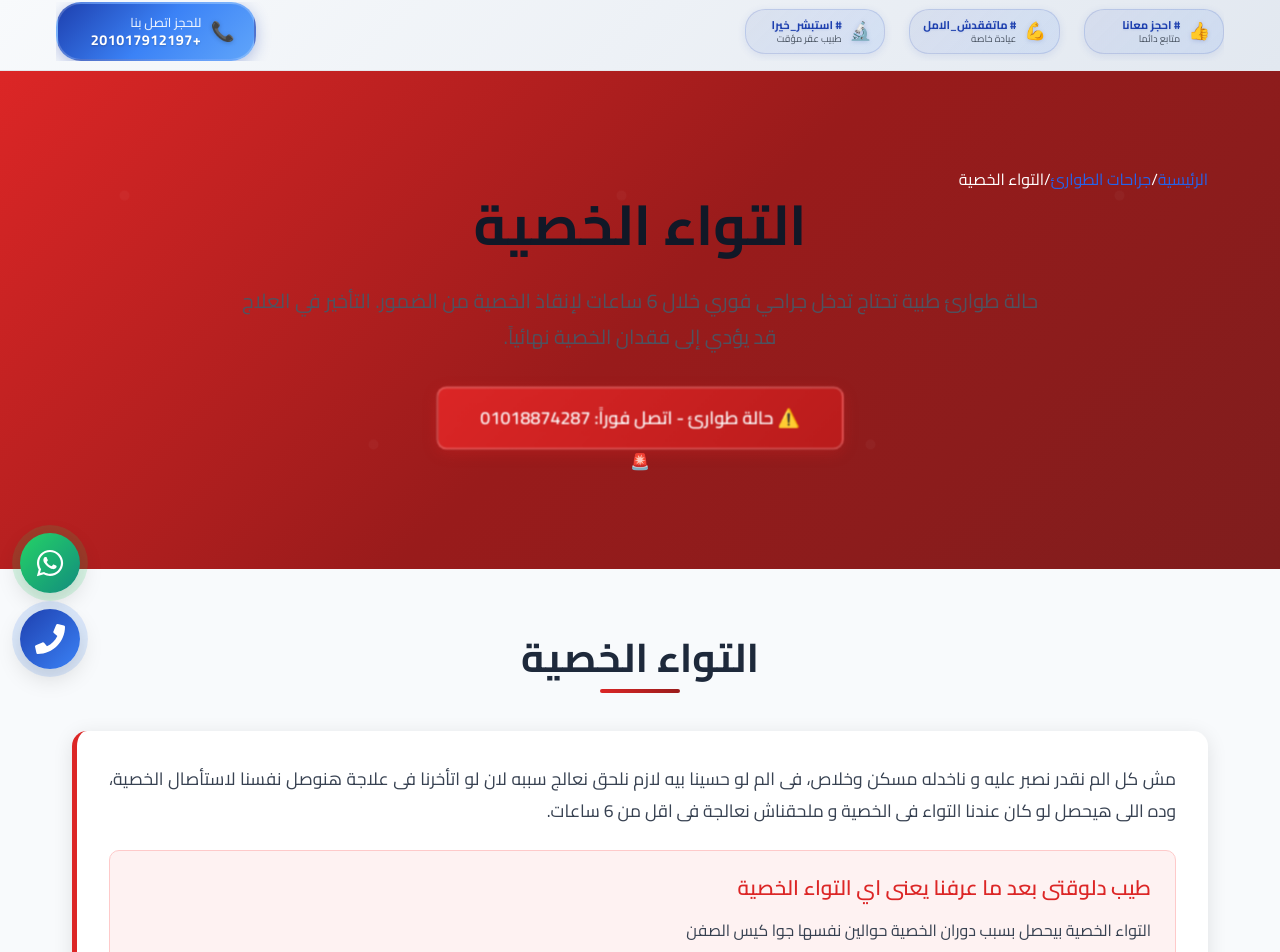
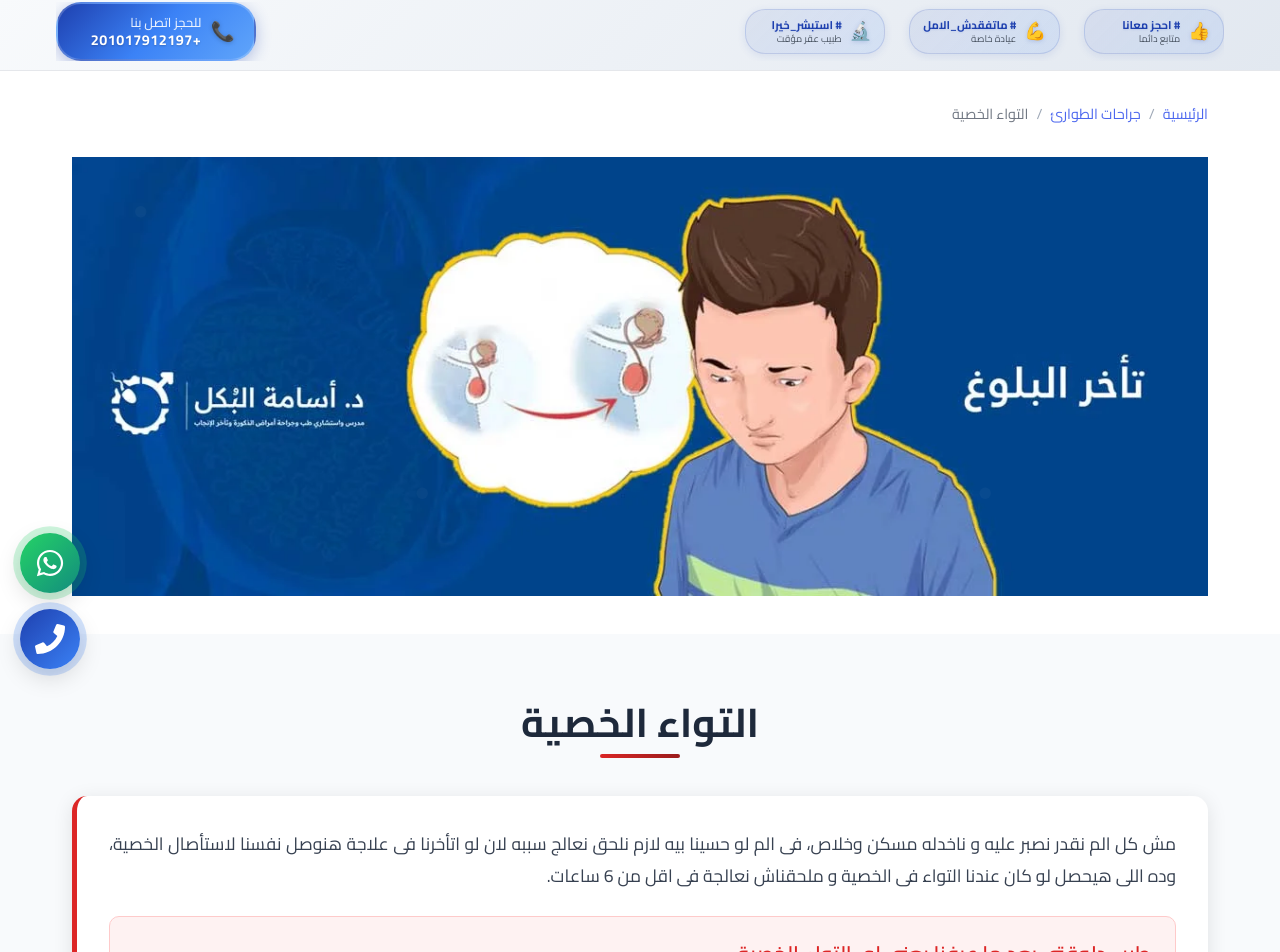
Before and after one commit to Micheal-Soliman/al-bokl, a Next.js app: page /emergency-surgeries/testicular-torsion in a window 1280 px wide. Shown: the part 111-1063 px from the top of the page. Built offline with nearby package versions, Linux system fonts and the light colour scheme.

Commit message:
Enhance breadcrumb styles and improve layout for better user navigation

```diff
--- a/src/app/emergency-surgeries/emergency-surgeries.module.css
+++ b/src/app/emergency-surgeries/emergency-surgeries.module.css
@@ -10,11 +10,35 @@
   padding: 0 2rem;
 }
 
+.breadcrumb {
+  color: black;
+  display: flex;
+  align-items: center;
+  gap: 0.5rem;
+  margin-bottom: 2rem;
+  font-size: 0.9rem;
+  opacity: 0.9;
+}
+
+.breadcrumb a {
+  color: rgb(57, 87, 237);
+  text-decoration: none;
+  transition: opacity 0.3s ease;
+}
+
+.breadcrumb a:hover {
+  opacity: 0.8;
+}
+
+.breadcrumb span {
+  opacity: 0.7;
+}
+
 /* Hero Section */
 .heroSection {
-  background: linear-gradient(135deg, #dc2626 0%, #991b1b 50%, #7f1d1d 100%);
+  /* background: linear-gradient(135deg, #dc2626 0%, #991b1b 50%, #7f1d1d 100%); */
   color: white;
-  padding: 6rem 0;
+  padding: 2rem 0;
   position: relative;
   overflow: hidden;
 }
@@ -69,8 +93,15 @@
 }
 
 @keyframes pulse {
-  0%, 100% { transform: scale(1); }
-  50% { transform: scale(1.05); }
+
+  0%,
+  100% {
+    transform: scale(1);
+  }
+
+  50% {
+    transform: scale(1.05);
+  }
 }
 
 .alertIcon {
@@ -79,8 +110,16 @@
 }
 
 @keyframes blink {
-  0%, 50% { opacity: 1; }
-  51%, 100% { opacity: 0.5; }
+
+  0%,
+  50% {
+    opacity: 1;
+  }
+
+  51%,
+  100% {
+    opacity: 0.5;
+  }
 }
 
 .alertText strong {
@@ -769,8 +808,15 @@
 }
 
 @keyframes pulse {
-  0%, 100% { transform: scale(1); }
-  50% { transform: scale(1.02); }
+
+  0%,
+  100% {
+    transform: scale(1);
+  }
+
+  50% {
+    transform: scale(1.02);
+  }
 }
 
 /* Definition Section */
@@ -921,7 +967,8 @@
   gap: 2rem;
 }
 
-.urgencyCard, .surgeryCard {
+.urgencyCard,
+.surgeryCard {
   padding: 2rem;
   border-radius: 15px;
   box-shadow: 0 4px 20px rgba(0, 0, 0, 0.1);
@@ -937,14 +984,16 @@
   border: 2px solid #bae6fd;
 }
 
-.urgencyTitle, .surgeryTitle {
+.urgencyTitle,
+.surgeryTitle {
   color: #1f2937;
   font-size: 1.3rem;
   font-weight: 600;
   margin-bottom: 1rem;
 }
 
-.urgencyText, .surgeryText {
+.urgencyText,
+.surgeryText {
   color: #374151;
   line-height: 1.7;
   text-align: justify;
@@ -1017,12 +1066,14 @@
     grid-template-columns: 1fr;
   }
 
-  .causeItem, .symptomItem {
+  .causeItem,
+  .symptomItem {
     flex-direction: column;
     text-align: center;
   }
 
-  .causeBullet, .symptomBullet {
+  .causeBullet,
+  .symptomBullet {
     margin-left: 0;
     margin-bottom: 0.5rem;
   }
--- a/src/app/emergency-surgeries/testicular-torsion/page.js
+++ b/src/app/emergency-surgeries/testicular-torsion/page.js
@@ -1,24 +1,37 @@
-import MainLayout from '../../components/layout/MainLayout';
-import { generateSEOMetadata } from '../../../lib/seo/articleSEO';
-import Link from 'next/link';
-import styles from '../emergency-surgeries.module.css';
+import MainLayout from "../../components/layout/MainLayout";
+import { generateSEOMetadata } from "../../../lib/seo/articleSEO";
+import Link from "next/link";
+import styles from "../emergency-surgeries.module.css";
+import Image from "next/image";
 
 // SEO metadata
 export async function generateMetadata() {
   return generateSEOMetadata({
     title: "إلتواء الخصية - الدكتور أسامة البكل",
-    description: "التواء الخصية هو التفاف الخصية حولين نفسها وبيمنع وصول الدم للخصية، والحالة دي لازم تتلحق بسرعة لان الخصية ممكن يحصلها ضمور، وكده مش هيكون فى فرصة للإنجاب.",
-    keywords: ["التواء الخصية", "التواء الخصية الطارئ", "عملية التواء الخصية", "ألم الخصية المفاجئ", "جراحة الطوارئ", "د أسامة البكل", "ضمور الخصية", "كيس الصفن"],
+    description:
+      "التواء الخصية هو التفاف الخصية حولين نفسها وبيمنع وصول الدم للخصية، والحالة دي لازم تتلحق بسرعة لان الخصية ممكن يحصلها ضمور، وكده مش هيكون فى فرصة للإنجاب.",
+    keywords: [
+      "التواء الخصية",
+      "التواء الخصية الطارئ",
+      "عملية التواء الخصية",
+      "ألم الخصية المفاجئ",
+      "جراحة الطوارئ",
+      "د أسامة البكل",
+      "ضمور الخصية",
+      "كيس الصفن",
+    ],
     canonical: "/emergency-surgeries/testicular-torsion",
-    image: "/images/emergency-surgeries/testicular-torsion.webp"
+    image: "/images/emergency-surgeries/testicular-torsion.webp",
   });
 }
 
 export default function TesticularTorsionPage() {
   const torsionDefinition = {
     title: "التواء الخصية",
-    description: "مش كل الم نقدر نصبر عليه و ناخدله مسكن وخلاص، فى الم لو حسينا بيه لازم نلحق نعالج سببه لان لو اتأخرنا فى علاجة هنوصل نفسنا لاستأصال الخصية، وده اللى هيحصل لو كان عندنا التواء فى الخصية و ملحقناش نعالجة فى اقل من 6 ساعات.",
-    mechanism: "التواء الخصية بيحصل بسبب دوران الخصية حوالين نفسها جوا كيس الصفن"
+    description:
+      "مش كل الم نقدر نصبر عليه و ناخدله مسكن وخلاص، فى الم لو حسينا بيه لازم نلحق نعالج سببه لان لو اتأخرنا فى علاجة هنوصل نفسنا لاستأصال الخصية، وده اللى هيحصل لو كان عندنا التواء فى الخصية و ملحقناش نعالجة فى اقل من 6 ساعات.",
+    mechanism:
+      "و عشان نفهم ازاى الخصية بتضر بسبب الالتواء ده ، خلونا نعرف الاول ان الخصية بتكون موجوده فى كيس الصفن و بتكون متعلقة فى الحبل المنوى ، و الحبل المنوى ده بيكون فيه مجموعة من الشرايين اللى بتكون مسؤوله انها توصل الدم و الاكسجين للخصية عشان يغذيها ، و بيكون فيه كمان الاوردة و دى اللى بتكون مسؤولة عن انها تخرج بقايا الدم من الخصية بعد ما تكون استفادة منه للدوره الدموية مرة تانية ، و بيكون كمان فيه الانابيب المنوية اللى بتخرج الحيوانات المنوية من الخصية للحويصله المنوية ، فلما الخصية تلف حوالين نفسها هيبدء كمان الحبل المنوى اللى متعلقة فيه الخصية يحصل فيه التفاف و بسبب الالتفاف ده الشرايين و الاوره بتتقفل و بكده الدم مش بيوصل للخصية ، و بيبدء يحصل للخصية اختناق و تلف فى الانسجة ، و هيبدء لونها يتغير و يبقى مزرق بسبب نقص الدم و الاكسجين ، و هنا لازم نروح فوراّ للمستشفى عشان نلحق الخصية ، لاننا لو اتأخرنا مش هنقدر نعالج التلف اللى حصل للانسجة و بكده هيحصل ضمور و غرغرينة للخصية و هنضطر نستأصلها .",
   };
 
   const torsionCauses = [
@@ -26,7 +39,7 @@ export default function TesticularTorsionPage() {
     "لو كان عندنا خلل فى العضلات الموجوده حوالين لحبل المنوى، ده هيخلى الحبل المنوى نفسه بيتحرك كتير، و ده هيحرك معاه الخصية و يسبب التوائها",
     "لو عملنا عمليات فى الخصية ده ممكن يخليها معرضة ان يحصلها التواء",
     "لو حصل خبطة او ضربه جامده فى الخصية ده ممكن يسبب التوائها",
-    "لو حصل نمو سريع للخصية فى وقت البلوغ، ده ممكن يسبب بعد كده التواء فى الخصية"
+    "لو حصل نمو سريع للخصية فى وقت البلوغ، ده ممكن يسبب بعد كده التواء فى الخصية",
   ];
 
   const torsionSymptoms = [
@@ -34,35 +47,44 @@ export default function TesticularTorsionPage() {
     "و ممكن يكون فى كمان قيئ بسبب شدة الالم",
     "والم فى البطن",
     "و هيحصل تورم للخصية",
-    "وهنحس ان الخصية مرتفعه اكتر من الطبيعى"
+    "وهنحس ان الخصية مرتفعه اكتر من الطبيعى",
+    `و هنا لازم تعرف ان و لو حسينا بالاعراض دى لازم فورا نروح لمستشفى ، و نعمل فحص سريع بأشعه الدوبلر عشان نتأكد من وضع الدوره الدموية فى الخصية ، و لو اتأكدنا من وجود التواء بالخصية لازم نكون بنجهزعشان هنعمل عمليه نلحق بيها الخصية قبل ما يحصلها ضمور و غرغرينة
+
+العمليه نفسها بتكون بسيطة جدا مش بتاخد اكتر من 45 دقيقة ، كل اللى بنعمله فيها فتحة صغيره فى كيس الصفن ، عشان نخرج منها الخصية ، و بعدين نفك الالتواء اللى حصل و نحاول اننا ننعش الخصية مره تانية ، و هنا لو لقينا ان لونها بدء يرجع تانى للطبيعى ، وقتها هتبقى الخصية سليمة و هنبدء نرجعها تانى لكيس الصفن و نثبتها فيه بخيط جراحى عشان الالتواء ميحصلش مره تانية .`,
   ];
 
   const emergencyProcedure = {
-    urgency: "و هنا لازم تعرف ان و لو حسينا بالاعراض دى لازم فورا نروح لمستشفى، و نعمل فحص سريع بأشعه الدوبلر عشان نتأكد من وضع الدوره الدموية فى الخصية، و لو اتأكدنا من وجود التواء بالخصية لازم نكون بنجهزعشان هنعمل عمليه نلحق بيها الخصية قبل ما يحصلها ضمور و غرغرينة",
-    surgery: "العمليه نفسها بتكون بسيطة جدا مش بتاخد اكتر من 45 دقيقة، كل اللى بنعمله فيها فتحة صغيره فى كيس الصفن، عشان نخرج منها الخصية، و بعدين نفك الالتواء اللى حصل و نحاول اننا ننعش الخصية مره تانية، و هنا لو لقينا ان لونها بدء يرجع تانى للطبيعى، وقتها هتبقى الخصية سليمة و هنبدء نرجعها تانى لكيس الصفن و نثبتها فيه بخيط جراحى عشان الالتواء ميحصلش مره تانية"
+    urgency:
+      "و هنا لازم تعرف ان و لو حسينا بالاعراض دى لازم فورا نروح لمستشفى، و نعمل فحص سريع بأشعه الدوبلر عشان نتأكد من وضع الدوره الدموية فى الخصية، و لو اتأكدنا من وجود التواء بالخصية لازم نكون بنجهزعشان هنعمل عمليه نلحق بيها الخصية قبل ما يحصلها ضمور و غرغرينة",
+    surgery:
+      "العمليه نفسها بتكون بسيطة جدا مش بتاخد اكتر من 45 دقيقة، كل اللى بنعمله فيها فتحة صغيره فى كيس الصفن، عشان نخرج منها الخصية، و بعدين نفك الالتواء اللى حصل و نحاول اننا ننعش الخصية مره تانية، و هنا لو لقينا ان لونها بدء يرجع تانى للطبيعى، وقتها هتبقى الخصية سليمة و هنبدء نرجعها تانى لكيس الصفن و نثبتها فيه بخيط جراحى عشان الالتواء ميحصلش مره تانية",
   };
 
   const importantNotes = [
     {
       title: "لو لحقنا الخصية في الوقت المناسب",
-      description: "أن الخصية لو لحقناها هترجع بعد العملية لطبيعتها و هتقدر تمارس كل وظائفها بشكل طبيعى"
+      description:
+        "أن الخصية لو لحقناها هترجع بعد العملية لطبيعتها و هتقدر تمارس كل وظائفها بشكل طبيعى",
     },
     {
       title: "لو ملحقناش الخصية",
-      description: "لكن لو للأسف ملحقناهاش وقتها هنضطر إننا نستأصلها، بس خلينى اطمنك ان احنا لسه عندنا خصية تانية سليمة هتقدر تنتج الحيوانات المنوية وهرمون الذكورة، لكن عشان نفضل محافظين عليها لازم واحنا بنعمل العملية للخصية اللى حصلها التواء، نكون بنثبت الخصية السليمة فى كيس الصفن، لانها بتكون معرضة أن يحصلها هى كمان التواء فى اى وقت، و لو ده حصل و ملحقناش نعالجها فكده إنتاج هرمون الذكورة و الحيوانات المنوية هيتوقف بشكل نهائى، لان الخصيتين مش موجودين، و لو ده حصل كل اللى هنقدر نعمله اننا بس نعوض نقص هرمون الذكورة علشان ميحصلش تأثير على القدرة الجنسية، لكن للأسف مش هنعرف نلاقي طريقة ننتج بيها حيوانات منوية مره تانيه لو حصل استئصال للخصيتين، وكده مش هيكون فى فرصة للإنجاب بسبب انعدام الحيوانات المنوية"
-    }
+      description:
+        "لكن لو للأسف ملحقناهاش وقتها هنضطر إننا نستأصلها، بس خلينى اطمنك ان احنا لسه عندنا خصية تانية سليمة هتقدر تنتج الحيوانات المنوية وهرمون الذكورة، لكن عشان نفضل محافظين عليها لازم واحنا بنعمل العملية للخصية اللى حصلها التواء، نكون بنثبت الخصية السليمة فى كيس الصفن، لانها بتكون معرضة أن يحصلها هى كمان التواء فى اى وقت، و لو ده حصل و ملحقناش نعالجها فكده إنتاج هرمون الذكورة و الحيوانات المنوية هيتوقف بشكل نهائى، لان الخصيتين مش موجودين، و لو ده حصل كل اللى هنقدر نعمله اننا بس نعوض نقص هرمون الذكورة علشان ميحصلش تأثير على القدرة الجنسية، لكن للأسف مش هنعرف نلاقي طريقة ننتج بيها حيوانات منوية مره تانيه لو حصل استئصال للخصيتين، وكده مش هيكون فى فرصة للإنجاب بسبب انعدام الحيوانات المنوية",
+    },
   ];
 
   const finalMessage = {
-    importance: "عشان كده مهم جدا ان اللى يشخص الأعراض و يحط خطة العلاج يكون دكتور متخصص فى امراض الذكورة، وعنده خبره كبيره لان الغلطة هنا هتضيع منك حلم انك تبقى أب.",
-    conclusion: "و اخيراّ خليك عارف ان اى مشكلة صحية علاجها فى الاول بيكون سهل، لكن لو اتأخرنا عليها بيكون الوضع اصعب و ممكن ميكونش ليه علاج، و دلوقتى لو عندك اى استفسار تقدر تتواصل معانا على رقم 01018874287 و فريقنا الطبي هيجاوب على كل اسئلتك."
+    importance:
+      "عشان كده مهم جدا ان اللى يشخص الأعراض و يحط خطة العلاج يكون دكتور متخصص فى امراض الذكورة، وعنده خبره كبيره لان الغلطة هنا هتضيع منك حلم انك تبقى أب.",
+    conclusion:
+      "و اخيراّ خليك عارف ان اى مشكلة صحية علاجها فى الاول بيكون سهل، لكن لو اتأخرنا عليها بيكون الوضع اصعب و ممكن ميكونش ليه علاج، و دلوقتى لو عندك اى استفسار تقدر تتواصل معانا على رقم 01018874287 و فريقنا الطبي هيجاوب على كل اسئلتك.",
   };
 
   return (
     <MainLayout>
       <div className={styles.emergencyPage}>
         {/* Hero Section */}
-        <section className={styles.heroSection}>
+        {/* <section className={styles.heroSection}>
           <div className={styles.container}>
             <div className={styles.breadcrumb}>
               <Link href="/">الرئيسية</Link>
@@ -89,18 +111,47 @@ export default function TesticularTorsionPage() {
               </div>
             </div>
           </div>
+        </section> */}
+        <section className={styles.heroSection}>
+          <div className={styles.container}>
+            <div className={styles.heroContent}>
+              <div className={styles.breadcrumb}>
+                <Link href="/">الرئيسية</Link>
+                <span style={{ color: "#64748b" }}>/</span>
+                <Link href="/testicular-torsion.webp">جراحات الطوارئ</Link>
+                <span style={{ color: "#64748b" }}>/</span>
+                <span style={{ color: "#1e293b" }}>التواء الخصية</span>
+              </div>
+            </div>
+            <div className={styles.heroGrid}>
+              <div className={styles.heroImage}>
+                <Image
+                  src="/Puberty.webp"
+                  alt="مشاكل الخصية"
+                  layout="responsive"
+                  width={800}
+                  height={600}
+                />
+              </div>
+            </div>
+          </div>
         </section>
-
         {/* Definition Section */}
         <section className={styles.definitionSection}>
           <div className={styles.container}>
             <h2 className={styles.sectionTitle}>{torsionDefinition.title}</h2>
             <div className={styles.definitionCard}>
-              <p className={styles.definitionText}>{torsionDefinition.description}</p>
+              <p className={styles.definitionText}>
+                {torsionDefinition.description}
+              </p>
 
               <div className={styles.mechanismExplanation}>
-                <h3 className={styles.subTitle}>طيب دلوقتى بعد ما عرفنا يعنى اي التواء الخصية</h3>
-                <p className={styles.mechanismText}>{torsionDefinition.mechanism}</p>
+                <h3 className={styles.subTitle}>
+                  طيب دلوقتى بعد ما عرفنا يعنى اي التواء الخصية
+                </h3>
+                <p className={styles.mechanismText}>
+                  {torsionDefinition.mechanism}
+                </p>
               </div>
             </div>
           </div>
@@ -109,7 +160,9 @@ export default function TesticularTorsionPage() {
         {/* Causes Section */}
         <section className={styles.causesSection}>
           <div className={styles.container}>
-            <h2 className={styles.sectionTitle}>تعالوا بقى نعرف ليه ممكن يحصل التواء للخصية ؟</h2>
+            <h2 className={styles.sectionTitle}>
+              تعالوا بقى نعرف ليه ممكن يحصل التواء للخصية ؟
+            </h2>
             <div className={styles.causesCard}>
               <ul className={styles.causesList}>
                 {torsionCauses.map((cause, index) => (
@@ -126,7 +179,9 @@ export default function TesticularTorsionPage() {
         {/* Symptoms Section */}
         <section className={styles.symptomsSection}>
           <div className={styles.container}>
-            <h2 className={styles.sectionTitle}>طيب اى اللى المفروض تحس بيه لو عندك التواء فى الخصية ؟</h2>
+            <h2 className={styles.sectionTitle}>
+              طيب اى اللى المفروض تحس بيه لو عندك التواء فى الخصية ؟
+            </h2>
             <div className={styles.symptomsCard}>
               <ul className={styles.symptomsList}>
                 {torsionSymptoms.map((symptom, index) => (
@@ -141,22 +196,28 @@ export default function TesticularTorsionPage() {
         </section>
 
         {/* Emergency Procedure Section */}
-        <section className={styles.procedureSection}>
+        {/* <section className={styles.procedureSection}>
           <div className={styles.container}>
             <h2 className={styles.sectionTitle}>الإجراء الطارئ المطلوب</h2>
             <div className={styles.procedureCard}>
               <div className={styles.urgencyCard}>
-                <h3 className={styles.urgencyTitle}>🚨 التشخيص والعلاج الفوري</h3>
-                <p className={styles.urgencyText}>{emergencyProcedure.urgency}</p>
+                <h3 className={styles.urgencyTitle}>
+                  🚨 التشخيص والعلاج الفوري
+                </h3>
+                <p className={styles.urgencyText}>
+                  {emergencyProcedure.urgency}
+                </p>
               </div>
 
               <div className={styles.surgeryCard}>
                 <h3 className={styles.surgeryTitle}>🏥 العملية الجراحية</h3>
-                <p className={styles.surgeryText}>{emergencyProcedure.surgery}</p>
+                <p className={styles.surgeryText}>
+                  {emergencyProcedure.surgery}
+                </p>
               </div>
             </div>
           </div>
-        </section>
+        </section> */}
 
         {/* Important Notes Section */}
         <section className={styles.notesSection}>
@@ -177,8 +238,12 @@ export default function TesticularTorsionPage() {
         <section className={styles.finalMessageSection}>
           <div className={styles.container}>
             <div className={styles.finalMessageCard}>
-              <p className={styles.finalMessageText}>{finalMessage.importance}</p>
-              <p className={styles.finalMessageText}>{finalMessage.conclusion}</p>
+              <p className={styles.finalMessageText}>
+                {finalMessage.importance}
+              </p>
+              <p className={styles.finalMessageText}>
+                {finalMessage.conclusion}
+              </p>
             </div>
           </div>
         </section>
@@ -189,8 +254,8 @@ export default function TesticularTorsionPage() {
             <div className={styles.ctaContent}>
               <h2>استبشر خيراً - ماتفقدش الأمل</h2>
               <p>
-                التواء الخصية حالة طوارئ تحتاج تدخل فوري. لا تتأخر في طلب المساعدة الطبية
-                لإنقاذ الخصية والحفاظ على قدرتك على الإنجاب.
+                التواء الخصية حالة طوارئ تحتاج تدخل فوري. لا تتأخر في طلب
+                المساعدة الطبية لإنقاذ الخصية والحفاظ على قدرتك على الإنجاب.
               </p>
               <div className={styles.ctaButtons}>
                 <Link href="/contact/appointment" className={styles.primaryBtn}>
@@ -205,11 +270,14 @@ export default function TesticularTorsionPage() {
         </section>
 
         {/* Related Topics */}
-        <section className={styles.relatedSection}>
+        {/* <section className={styles.relatedSection}>
           <div className={styles.container}>
             <h2 className={styles.sectionTitle}>مواضيع ذات صلة</h2>
             <div className={styles.relatedGrid}>
-              <Link href="/fertility/azoospermia" className={styles.relatedCard}>
+              <Link
+                href="/fertility/azoospermia"
+                className={styles.relatedCard}
+              >
                 <span className={styles.relatedIcon}>🔬</span>
                 <h3>انعدام الحيوانات المنوية</h3>
                 <p>أسباب وعلاج انعدام الحيوانات المنوية</p>
@@ -219,14 +287,17 @@ export default function TesticularTorsionPage() {
                 <h3>جراحات الطوارئ</h3>
                 <p>العودة لصفحة جراحات الطوارئ الرئيسية</p>
               </Link>
-              <Link href="/surgeries/testicular-biopsy" className={styles.relatedCard}>
+              <Link
+                href="/surgeries/testicular-biopsy"
+                className={styles.relatedCard}
+              >
                 <span className={styles.relatedIcon}>🏥</span>
                 <h3>خزعة الخصية</h3>
                 <p>إجراءات تشخيص وعلاج مشاكل الخصية</p>
               </Link>
             </div>
           </div>
-        </section>
+        </section> */}
       </div>
     </MainLayout>
   );
```
